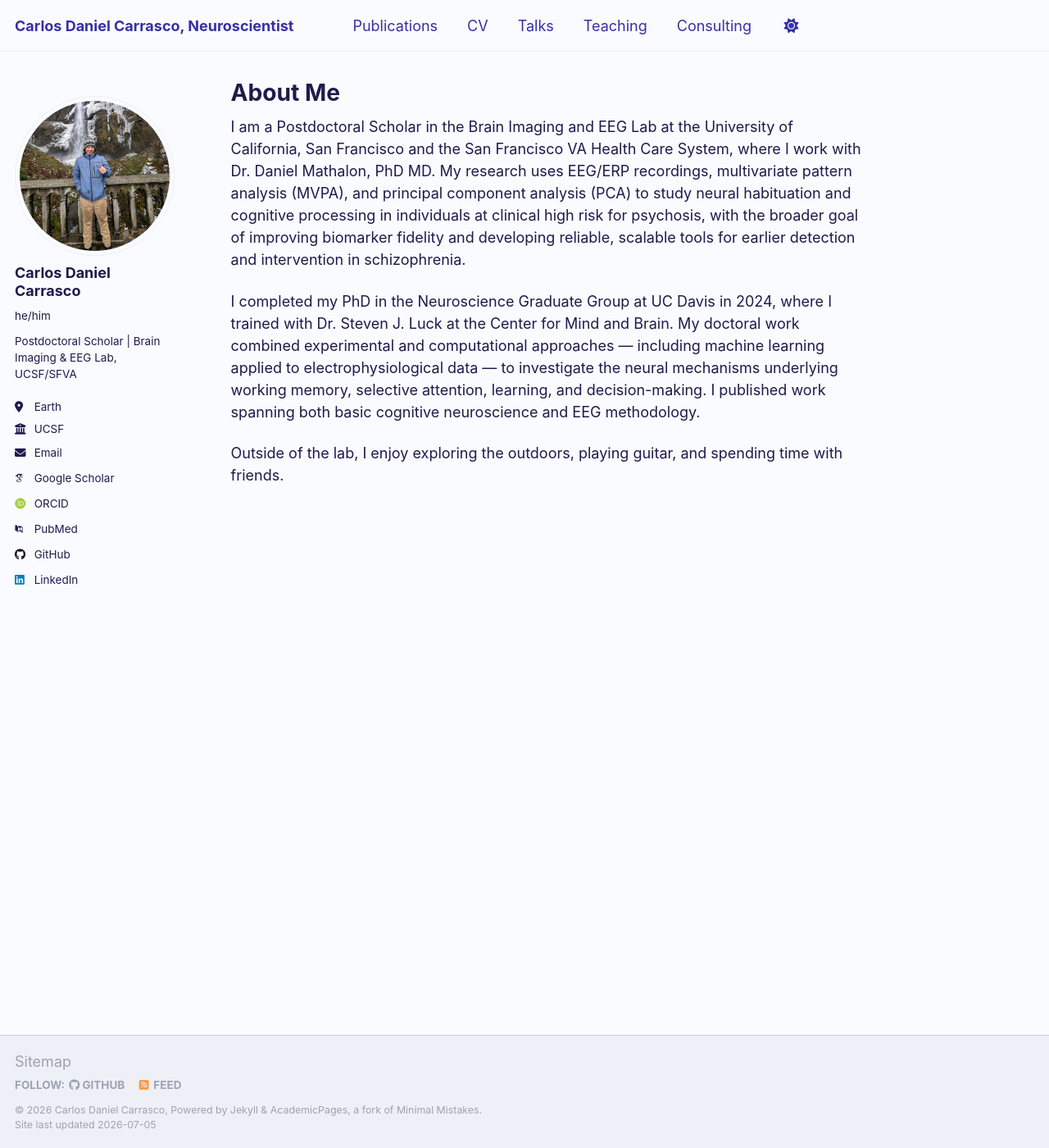
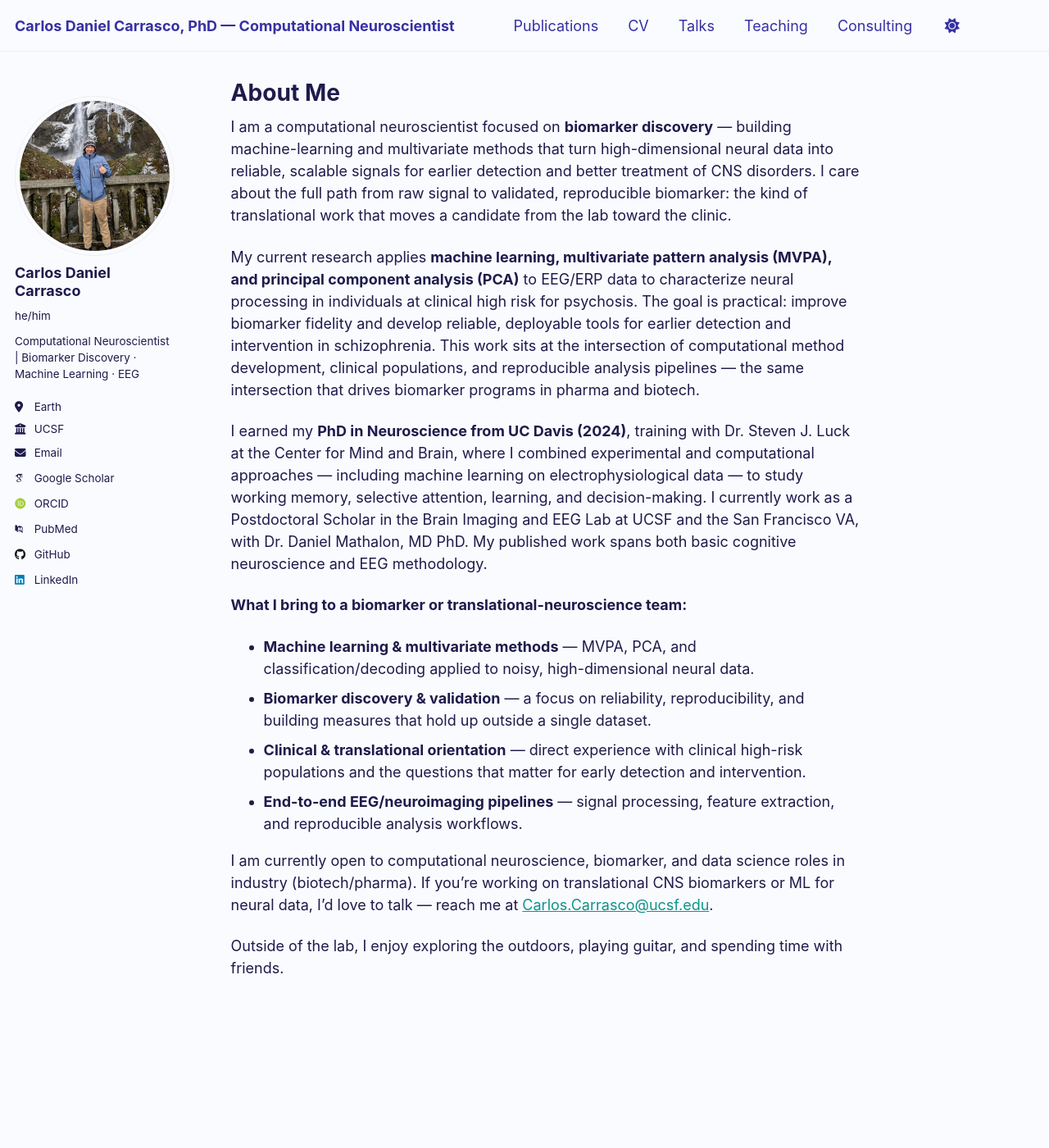
Before and after one commit to mojorisin24/mojorisin24.github.io, a Jekyll site: the page built from _pages/about.md, in a window 1280 px wide and 1400 px high. Shown: the whole window at 82% size. Built offline with Jekyll 4.4.1, drawn with Linux system fonts in a browser that asks for light colours; some web fonts are replaced.

Commit message:
updating website
website revamp

```diff
--- a/_config.yml
+++ b/_config.yml
@@ -9,10 +9,10 @@
 # Basic Site Settings
 locale                   : "en-US"
 site_theme               : "default"
-title                    : "Carlos Daniel Carrasco, Neuroscientist"
+title                    : "Carlos Daniel Carrasco, PhD — Computational Neuroscientist"
 title_separator          : "-"
 name                     : &name "Carlos Daniel Carrasco"
-description              : &description "personal description"
+description              : &description "Computational neuroscientist specializing in biomarker discovery — machine learning, MVPA, and PCA applied to EEG/neural data for scalable, translational CNS biomarkers."
 url                      : https://mojorisin24.github.io # the base hostname & protocol for your site e.g. "https://[your GitHub username].github.io" or if you already have some other page hosted on Github then use "https://[your GitHub username].github.io/[Your Repo Name]"
 baseurl                  : "" # the subpath of your site, e.g. "/blog"
 repository               : "academicpages/academicpages.github.io"
@@ -25,7 +25,7 @@
   avatar           : "profile.png"
   name             : "Carlos Daniel Carrasco"
   pronouns         : "he/him"
-  bio              : "Postdoctoral Scholar | Brain Imaging & EEG Lab, UCSF/SFVA"
+  bio              : "Computational Neuroscientist | Biomarker Discovery · Machine Learning · EEG"
   location         : "Earth"
   employer         : "UCSF"
   uri              : # URL
--- a/_pages/about.md
+++ b/_pages/about.md
@@ -7,8 +7,19 @@
   - /about.html
 ---
 
-I am a Postdoctoral Scholar in the Brain Imaging and EEG Lab at the University of California, San Francisco and the San Francisco VA Health Care System, where I work with Dr. Daniel Mathalon, PhD MD. My research uses EEG/ERP recordings, multivariate pattern analysis (MVPA), and principal component analysis (PCA) to study neural habituation and cognitive processing in individuals at clinical high risk for psychosis, with the broader goal of improving biomarker fidelity and developing reliable, scalable tools for earlier detection and intervention in schizophrenia.
+I am a computational neuroscientist focused on **biomarker discovery** — building machine-learning and multivariate methods that turn high-dimensional neural data into reliable, scalable signals for earlier detection and better treatment of CNS disorders. I care about the full path from raw signal to validated, reproducible biomarker: the kind of translational work that moves a candidate from the lab toward the clinic.
 
-I completed my PhD in the Neuroscience Graduate Group at UC Davis in 2024, where I trained with Dr. Steven J. Luck at the Center for Mind and Brain. My doctoral work combined experimental and computational approaches — including machine learning applied to electrophysiological data — to investigate the neural mechanisms underlying working memory, selective attention, learning, and decision-making. I published work spanning both basic cognitive neuroscience and EEG methodology.
+My current research applies **machine learning, multivariate pattern analysis (MVPA), and principal component analysis (PCA)** to EEG/ERP data to characterize neural processing in individuals at clinical high risk for psychosis. The goal is practical: improve biomarker fidelity and develop reliable, deployable tools for earlier detection and intervention in schizophrenia. This work sits at the intersection of computational method development, clinical populations, and reproducible analysis pipelines — the same intersection that drives biomarker programs in pharma and biotech.
+
+I earned my **PhD in Neuroscience from UC Davis (2024)**, training with Dr. Steven J. Luck at the Center for Mind and Brain, where I combined experimental and computational approaches — including machine learning on electrophysiological data — to study working memory, selective attention, learning, and decision-making. I currently work as a Postdoctoral Scholar in the Brain Imaging and EEG Lab at UCSF and the San Francisco VA, with Dr. Daniel Mathalon, MD PhD. My published work spans both basic cognitive neuroscience and EEG methodology.
+
+**What I bring to a biomarker or translational-neuroscience team:**
+
+- **Machine learning & multivariate methods** — MVPA, PCA, and classification/decoding applied to noisy, high-dimensional neural data.
+- **Biomarker discovery & validation** — a focus on reliability, reproducibility, and building measures that hold up outside a single dataset.
+- **Clinical & translational orientation** — direct experience with clinical high-risk populations and the questions that matter for early detection and intervention.
+- **End-to-end EEG/neuroimaging pipelines** — signal processing, feature extraction, and reproducible analysis workflows.
+
+I am currently open to computational neuroscience, biomarker, and data science roles in industry (biotech/pharma). If you're working on translational CNS biomarkers or ML for neural data, I'd love to talk — reach me at [Carlos.Carrasco@ucsf.edu](mailto:Carlos.Carrasco@ucsf.edu).
 
 Outside of the lab, I enjoy exploring the outdoors, playing guitar, and spending time with friends.
```
